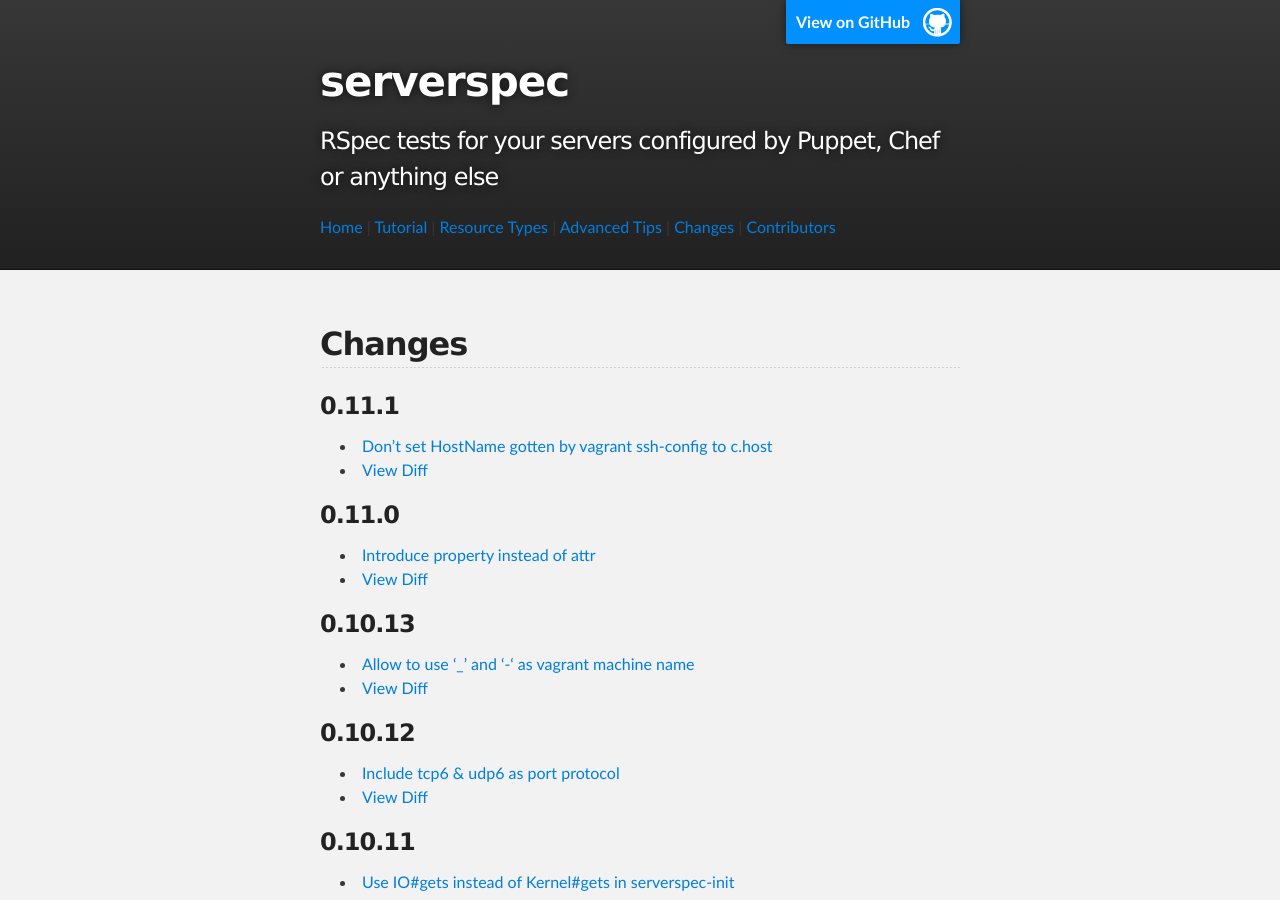
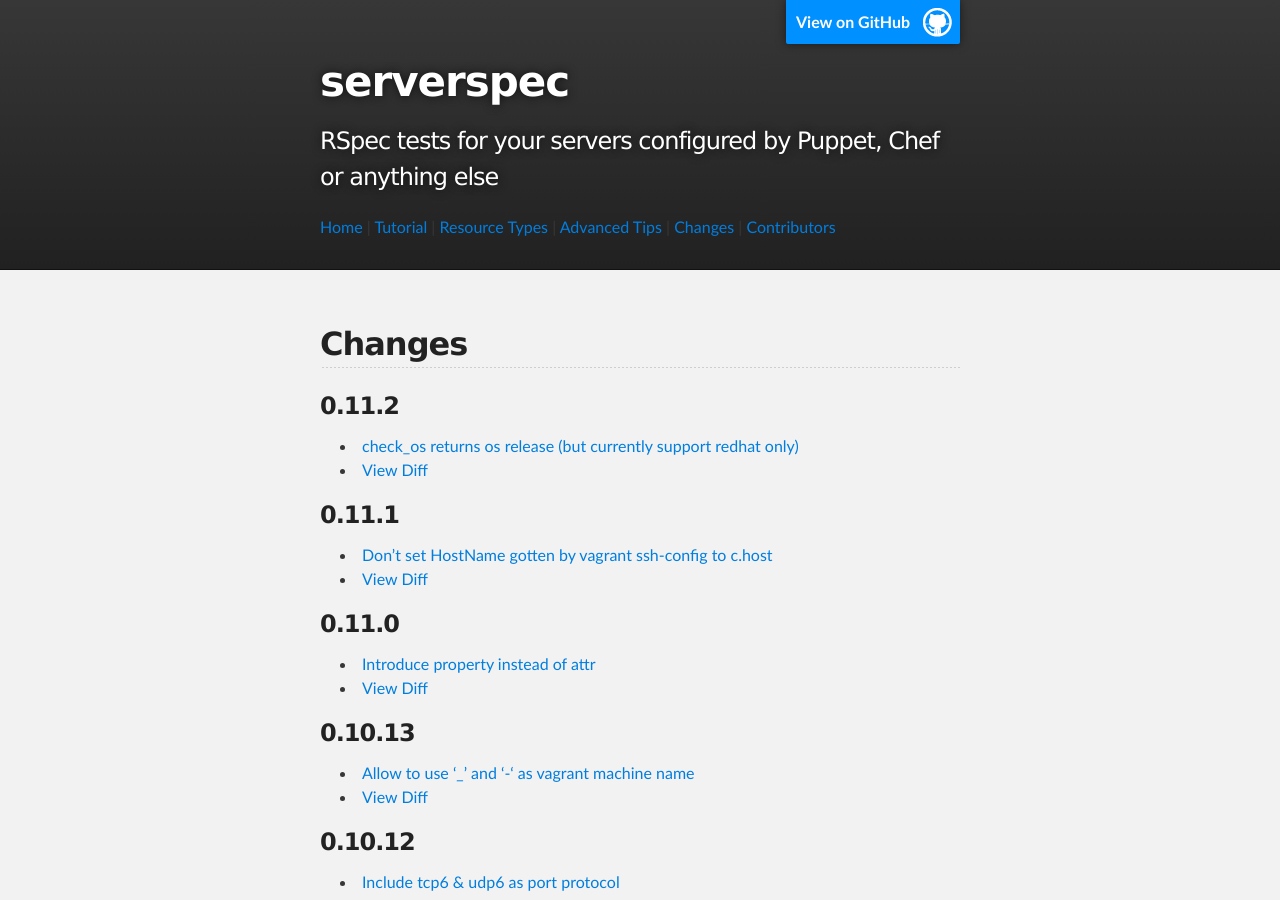
Before and after one commit to serverspec/serverspec.github.io, a Jekyll site: the page built from changes.md, in a window 1280 px wide and 900 px high. Built offline with Jekyll 4.4.1, drawn with Linux system fonts in a browser that asks for light colours; Markdown is read by kramdown in place of the engine named in the settings.

Commit message:
Add changes of v0.11.2

```diff
--- a/changes.md
+++ b/changes.md
@@ -4,6 +4,11 @@ title: Changes
 ---
 
 ## Changes
+
+### 0.11.2
+
+ * [check_os returns os release (but currently support redhat only)](https://github.com/serverspec/serverspec/pull/295)
+ * [View Diff](https://github.com/serverspec/serverspec/compare/v0.11.1...v0.11.2)
 
 ### 0.11.1
 
```
